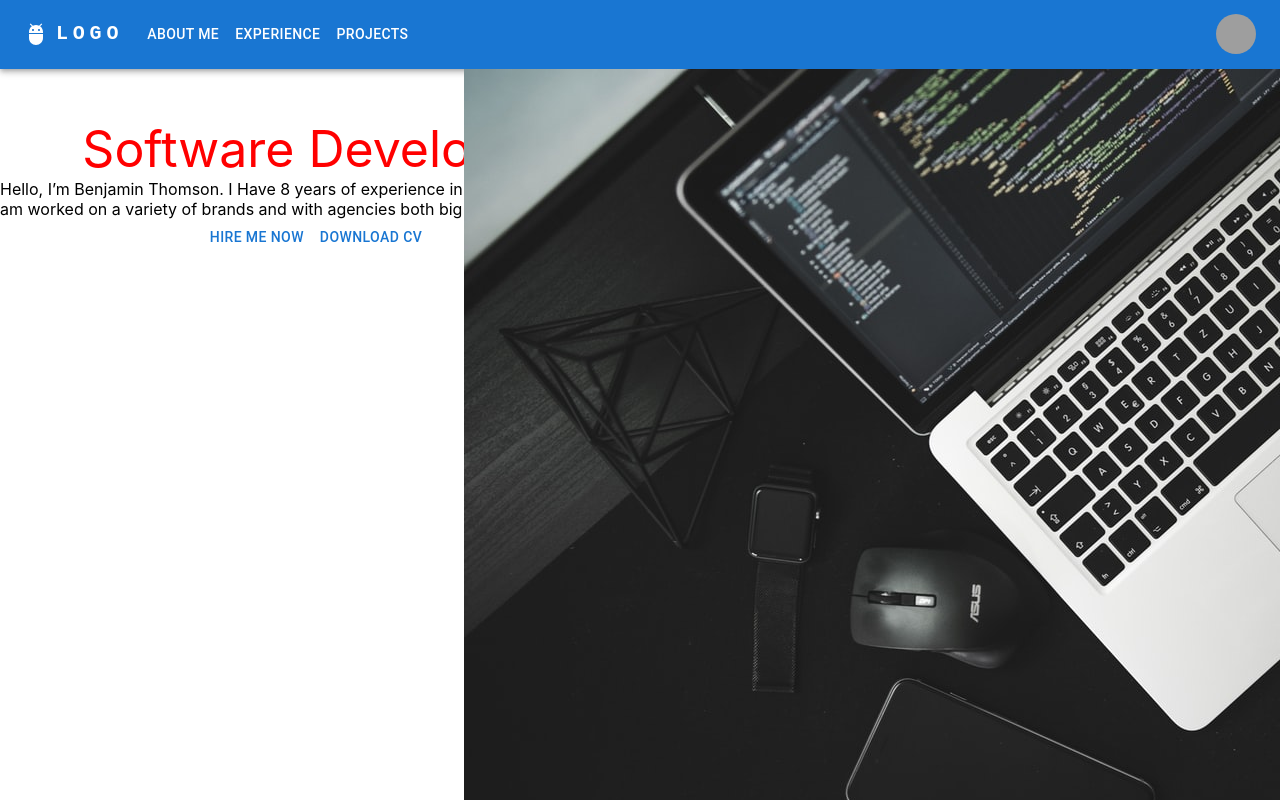
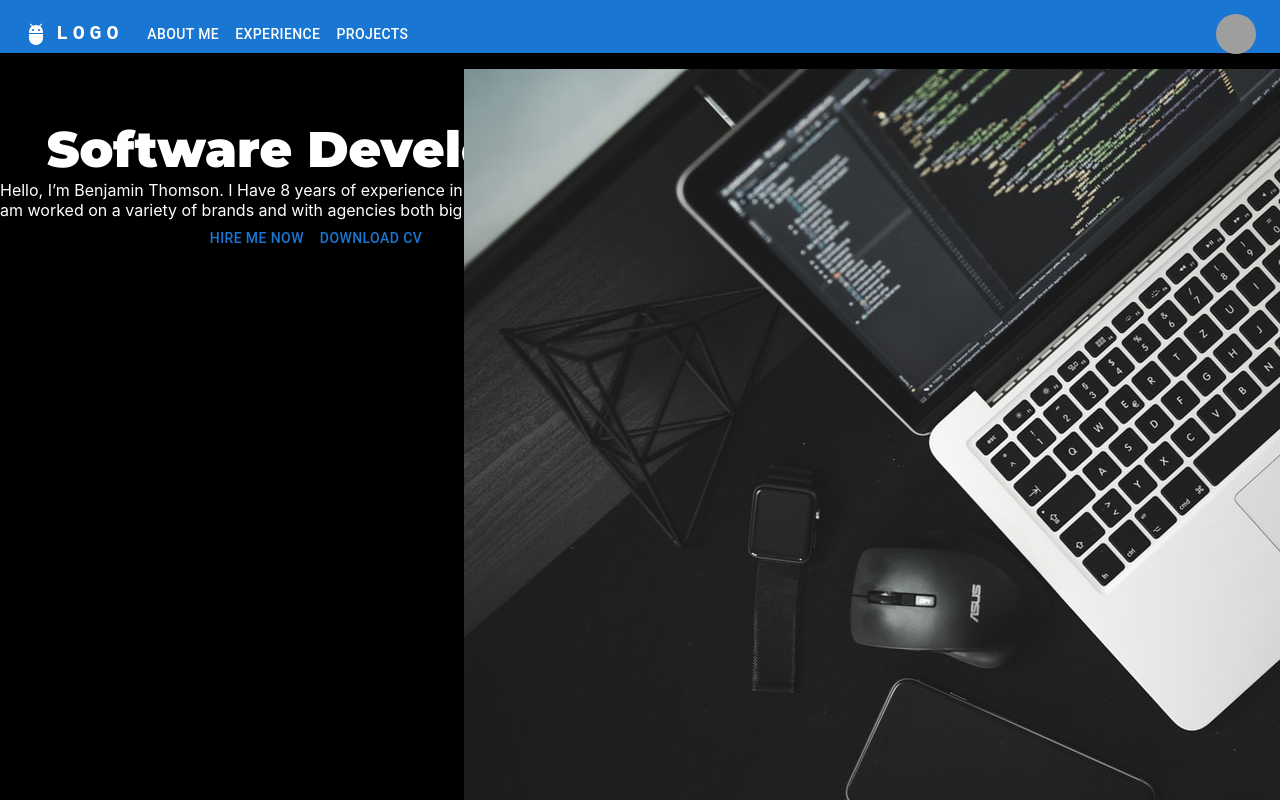
Before and after one commit to preto93/portfolio, a React (Create React App) app in the folder portfolio/: page / in a window 1280 px wide. Shown: the top 800 px of the page. Built offline with nearby package versions, Linux system fonts and the light colour scheme; grey boxes are pictures that could not be loaded.

Commit message:
added details home

```diff
--- a/portfolio/public/index.html
+++ b/portfolio/public/index.html
@@ -15,6 +15,9 @@
       user's mobile device or desktop. See https://developers.google.com/web/fundamentals/web-app-manifest/
     -->
     <link rel="manifest" href="%PUBLIC_URL%/manifest.json" />
+    <link rel="preconnect" href="https://fonts.googleapis.com">
+    <link rel="preconnect" href="https://fonts.gstatic.com" crossorigin>
+    <link href="https://fonts.googleapis.com/css2?family=Montserrat:wght@300;500;900&display=swap" rel="stylesheet">
     <!--
       Notice the use of %PUBLIC_URL% in the tags above.
       It will be replaced with the URL of the `public` folder during the build.
--- a/portfolio/src/components/Home/Home.css
+++ b/portfolio/src/components/Home/Home.css
@@ -1,8 +1,10 @@
 .title{
     text-align: center;
     font-size: 50px;
-    color: rgb(255, 0, 0);
+    color: white;
     margin-top: 50px;
+    font-family: 'Montserrat', sans-serif;
+    font-weight: bold;
 }
 
 .divider{
--- a/portfolio/src/components/Home/Home.jsx
+++ b/portfolio/src/components/Home/Home.jsx
@@ -10,7 +10,7 @@ import Back from '../../assets/back.jpg';
 const Home = () => {
   return (
     <>
-      <Box sx={{ flexGrow: 1 }}>
+      <Box sx={{ flexGrow: 1, backgroundColor: 'black' }} >
         <Grid container spacing={2}>
           <Grid item md={6}>
             <Grid item md={12}>
@@ -20,7 +20,7 @@ const Home = () => {
             </Grid>
             <Grid item xs={12}>
               <div className="divider">
-                <label className="subtitle">Hello, I’m Benjamin Thomson. I Have 8 years of experience in Web and UX design.
+                <label className="subtitle" style={{color: 'white'}}>Hello, I’m Benjamin Thomson. I Have 8 years of experience in Web and UX design.
                  I am worked on a variety of brands and with agencies both big and small.
                 </label>
               </div>
```
